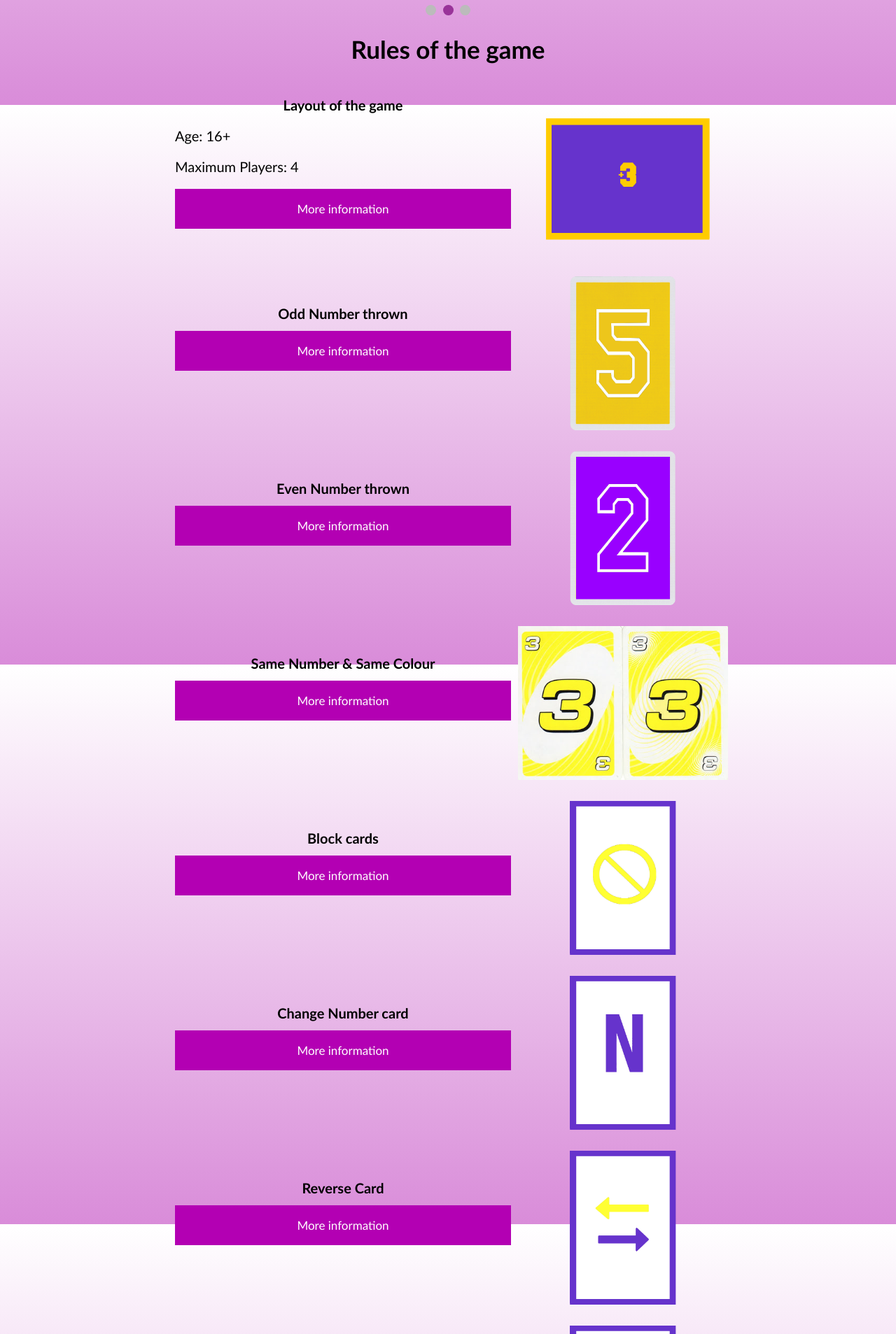
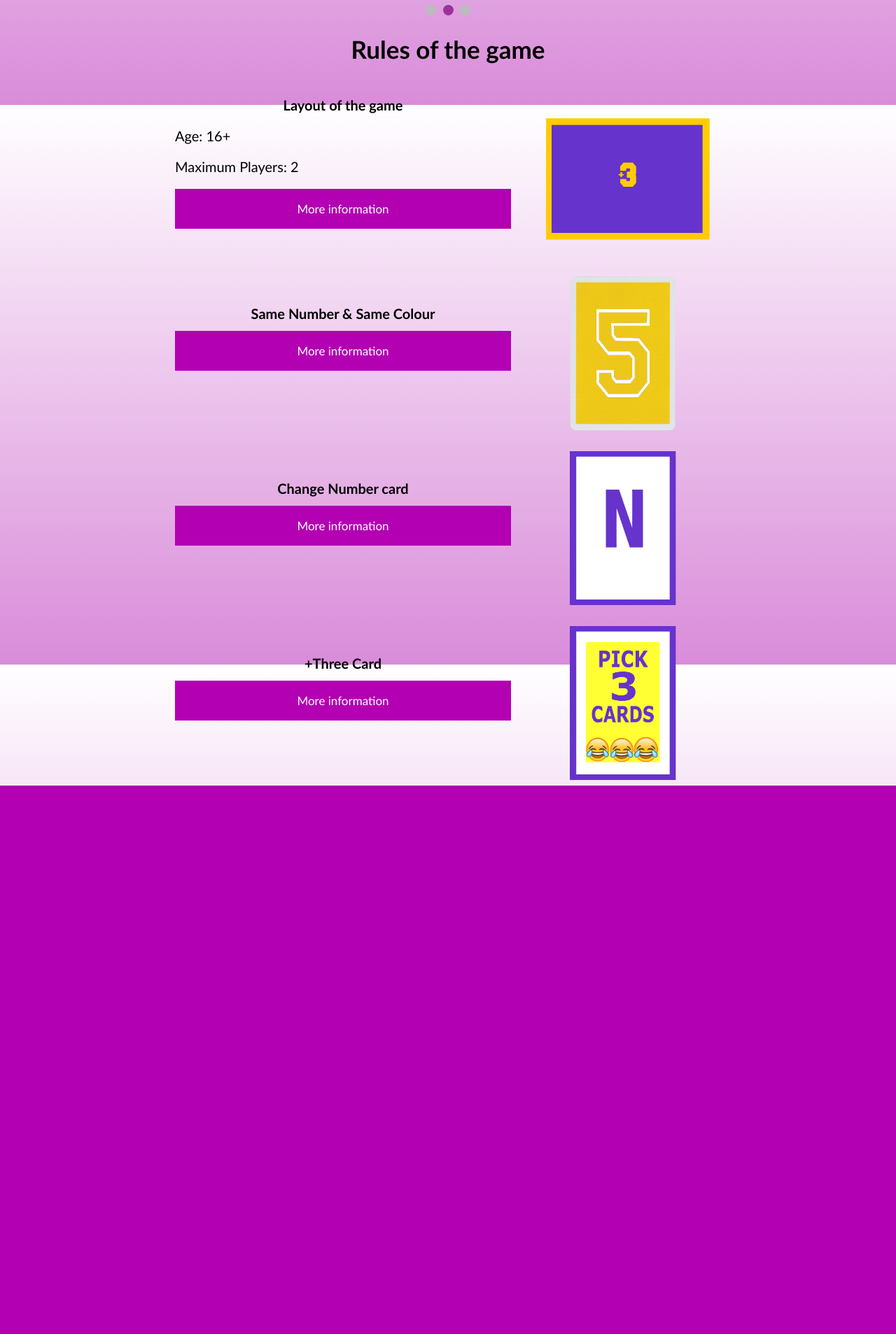
Before and after one commit to Team-19-group-project/website, a PHP site: page / in a window 1280 px wide. Shown: the part 650-2557 px from the top of the page at 70% size. After the commit the page ends 1773 px from the top, so only its background shows below. Run offline with PHP 8.4, Linux system fonts and the light colour scheme.

Commit message:
Add files via upload

```diff
--- a/Register.php
+++ b/Register.php
@@ -27,8 +27,6 @@
                 <input type="text" name="name" placeholder="Enter Name">
 				<label for="Email">Email Address</label>
                 <input type="text" name="Email" placeholder="Enter Email Address">
-				<label for="phoneNum">Phone Number</label>
-                <input type="text" name="phoneNum" placeholder="Enter Phone Number">
                 <label for="psw">Password</label>
                 <input type="password" name="psw" placeholder="Enter Password">
                 <label for="pswConfirm">Confirm Password</label>
--- a/index.php
+++ b/index.php
@@ -44,7 +44,7 @@
 			<div class="cards">
 				<h1 align="center">Layout of the game</h1>
 				<p>Age: 16+</p>
-				<p>Maximum Players: 4</p>
+				<p>Maximum Players: 2</p>
 				<button class="collapsible">More information</button>
 	            <div class="collapsible_content" style="display: none;">
 		            <p>- Playable online</p>
@@ -61,36 +61,6 @@
 			<div class="cards">
 				<br>
 				<br>
-				<h1 align="center">Odd Number thrown</h1>
-				<button class="collapsible">More information</button>
-	            <div class="collapsible_content" style="display: none;">
-		            <p> A player cannot throw the same number and it must be an even number, that is greater or lower by 1. For example, if 5 is thrown 4 or 6 can be thrown</p>
-		        </div>
-		    </div>
-			<div class="img">
-			    <img src="Images/yellow_5.png" alt="Yellow 5 card" style="width:300px;height:250px; display: block; margin-left: auto; margin-right: auto; padding-top: 30px">
-		    </div>
-		</div>
-
-		<div class="grid-container">
-			<div class="cards">
-				<br>
-				<br>
-				<h1 align="center">Even Number thrown</h1>
-				<button class="collapsible">More information</button>
-	            <div class="collapsible_content" style="display: none;">
-		            <p> A player cannot throw the same number and it must be an odd number, that is greater or lower by 1. For example, if 6 is thrown user can use 5 or 7</p>
-		        </div>
-		    </div>
-			<div class="img">
-			    <img src="Images/purple_2.png" alt="Purple 2 card" style="width:300px;height:250px; display: block; margin-left: auto; margin-right: auto; padding-top: 30px">
-		    </div>
-		</div>
-
-		<div class="grid-container">
-			<div class="cards">
-				<br>
-				<br>
 				<h1 align="center">Same Number & Same Colour</h1>
 				<button class="collapsible">More information</button>
 	            <div class="collapsible_content" style="display: none;">
@@ -98,22 +68,7 @@
 		        </div>
 		    </div>
 			<div class="img">
-			    <img src="Images/3_Yellow.jpg" alt="Yellow 3" style="width:300px;height:250px; display: block; margin-left: auto; margin-right: auto; padding-top: 30px">
-		    </div>
-		</div>
-
-		<div class="grid-container">
-			<div class="cards">
-				<br>
-				<br>
-				<h1 align="center">Block cards</h1>
-				<button class="collapsible">More information</button>
-	            <div class="collapsible_content" style="display: none;">
-		            <p> If a block card is thrown to you, you miss your turn, and its the next players turn</p>
-		        </div>
-		    </div>
-			<div class="img">
-			    <img src="Images/block_card.png" alt="Block card" style="width:300px;height:250px; display: block; margin-left: auto; margin-right: auto; padding-top: 30px">
+			    <img src="Images/yellow_5.png" alt="Yellow 5 card" style="width:300px;height:250px; display: block; margin-left: auto; margin-right: auto; padding-top: 30px">
 		    </div>
 		</div>
 
@@ -136,21 +91,6 @@
 			<div class="cards">
 				<br>
 				<br>
-				<h1 align="center">Reverse Card</h1>
-				<button class="collapsible">More information</button>
-	            <div class="collapsible_content" style="display: none;">
-		            <p> If a reverse card is thrown to you, you miss your turn, and the play goes to the other direction. For example, if it was going to the left, the direction will change to the right</p>
-		        </div>
-		    </div>
-			<div class="img">
-			    <img src="Images/reverse_card.png" alt="Reverse card" style="width:300px;height:250px; display: block; margin-left: auto; margin-right: auto; padding-top: 30px">
-		    </div>
-		</div>
-
-		<div class="grid-container">
-			<div class="cards">
-				<br>
-				<br>
 				<h1 align="center">+Three Card</h1>
 				<button class="collapsible">More information</button>
 	            <div class="collapsible_content" style="display: none;">
@@ -162,30 +102,6 @@
 		    </div>
 		</div>
 
-		<div class="grid-container">
-			<div class="cards">
-				<br>
-				<br>
-				<h1 align="center">Question Card</h1>
-				<button class="collapsible">More information</button>
-	            <div class="collapsible_content" style="display: none;">
-		            <p> If a question mark card is thrown to you, you will have to answer a question chosen by the player, otherwise you will have to pick 4 cards.</p>
-		        </div>
-		    </div>
-			<div class="img">
-			    <img src="Images/question_card.png" alt="Question card" style="width:300px;height:250px; display: block; margin-left: auto; margin-right: auto; padding-top: 30px">
-		    </div>
-		</div>
-
-
-
-
-
-
-
-
-
-
     </body>
 	<!--Allows JavaScript to run for relevant functions-->
 	<script src="JavaScript/script.js"></script>
```
Also changed, not shown: about.php (+4 -3 lines).
